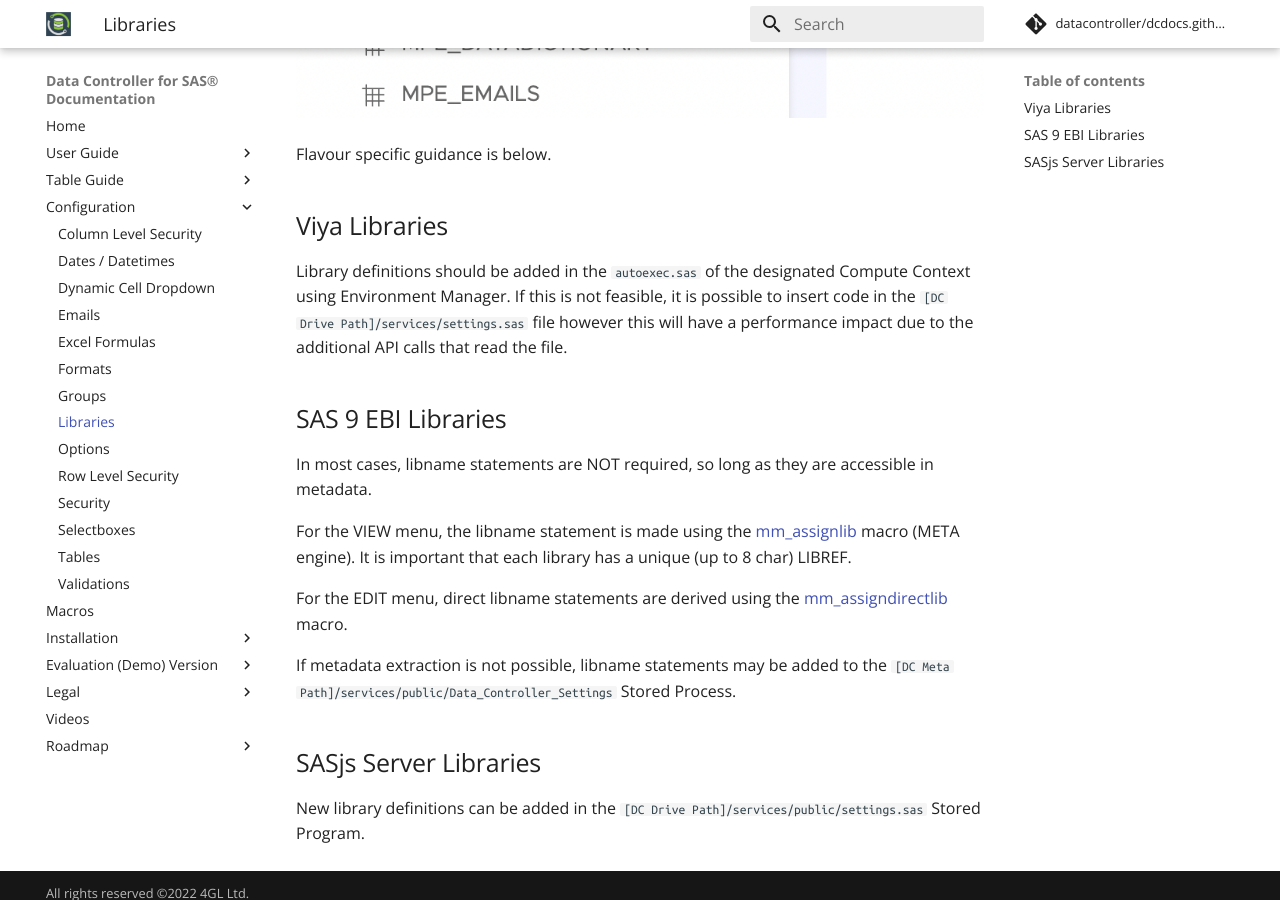
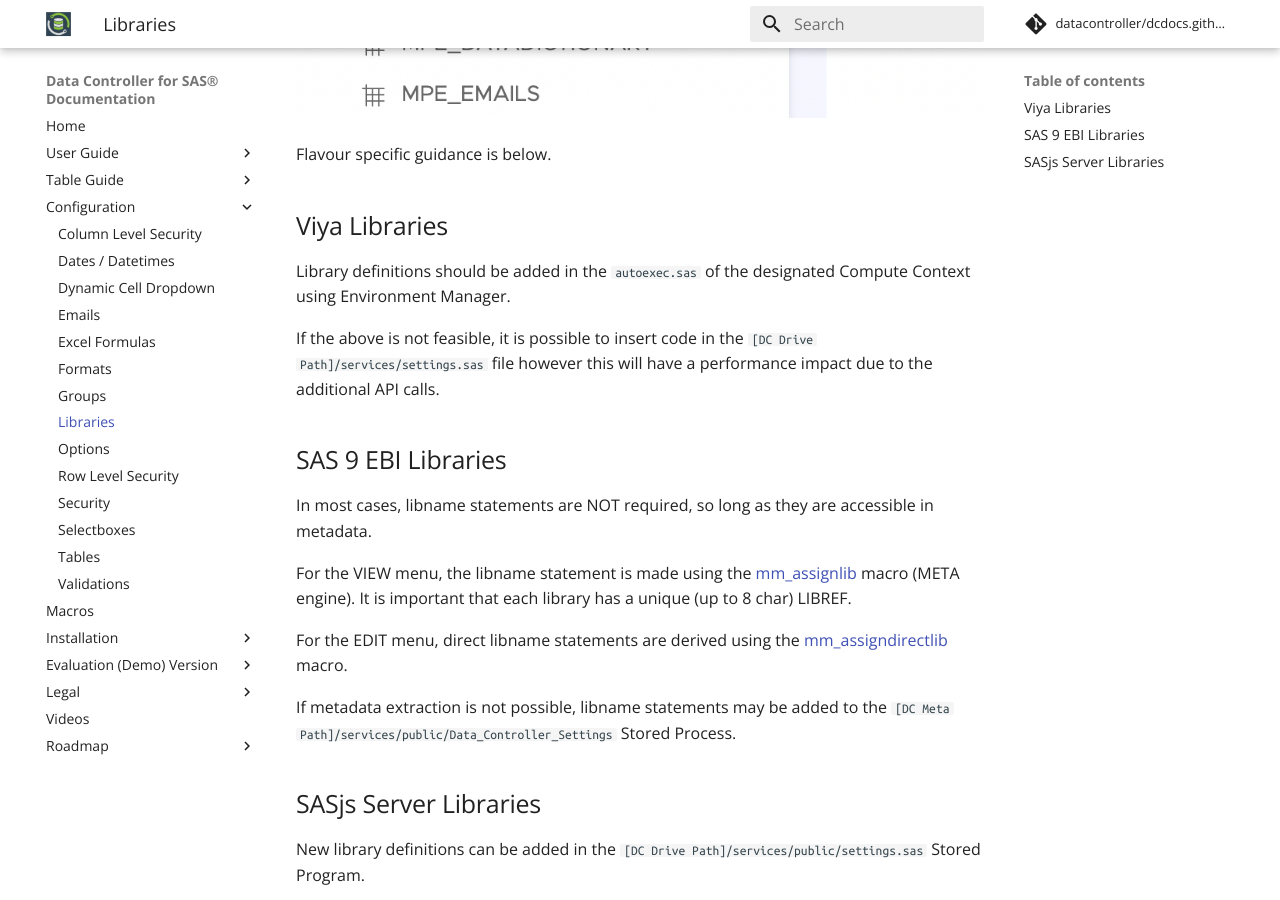
Before and after one commit to datacontroller/docs.datacontroller.io, an MkDocs documentation site: the page built from docs/libraries.md, in a window 1280 px wide and 900 px high, scrolled down 919 px. Built offline with MkDocs 1.6.1 and Material for MkDocs 9.7.7, drawn with Linux system fonts in a browser that asks for light colours; comment, search, counter and statistics services are not loaded.

Commit message:
Update libraries.md

```diff
--- a/docs/libraries.md
+++ b/docs/libraries.md
@@ -22,7 +22,9 @@
 
 ## Viya Libraries
 
-Library definitions should be added in the `autoexec.sas` of the designated Compute Context using Environment Manager.  If this is not feasible, it is possible to insert code in the `[DC Drive Path]/services/settings.sas` file however this will have a performance impact due to the additional API calls that read the file.
+Library definitions should be added in the `autoexec.sas` of the designated Compute Context using Environment Manager.
+
+If the above is not feasible, it is possible to insert code in the `[DC Drive Path]/services/settings.sas` file however this will have a performance impact due to the additional API calls.
 
 ## SAS 9 EBI Libraries
 
```
